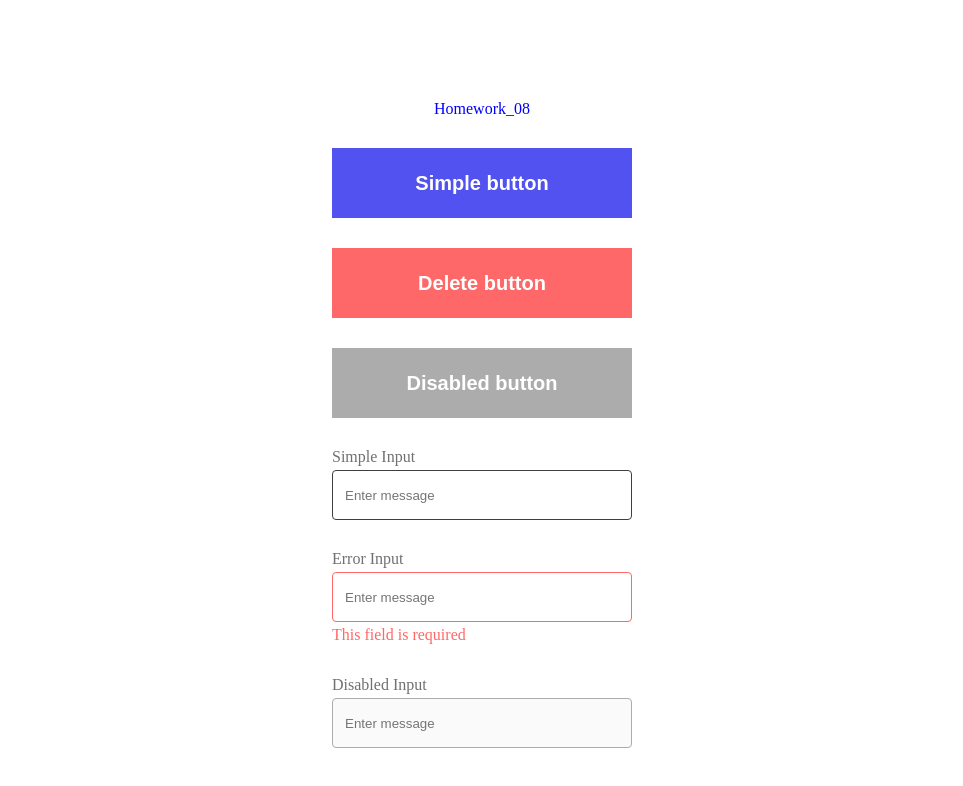
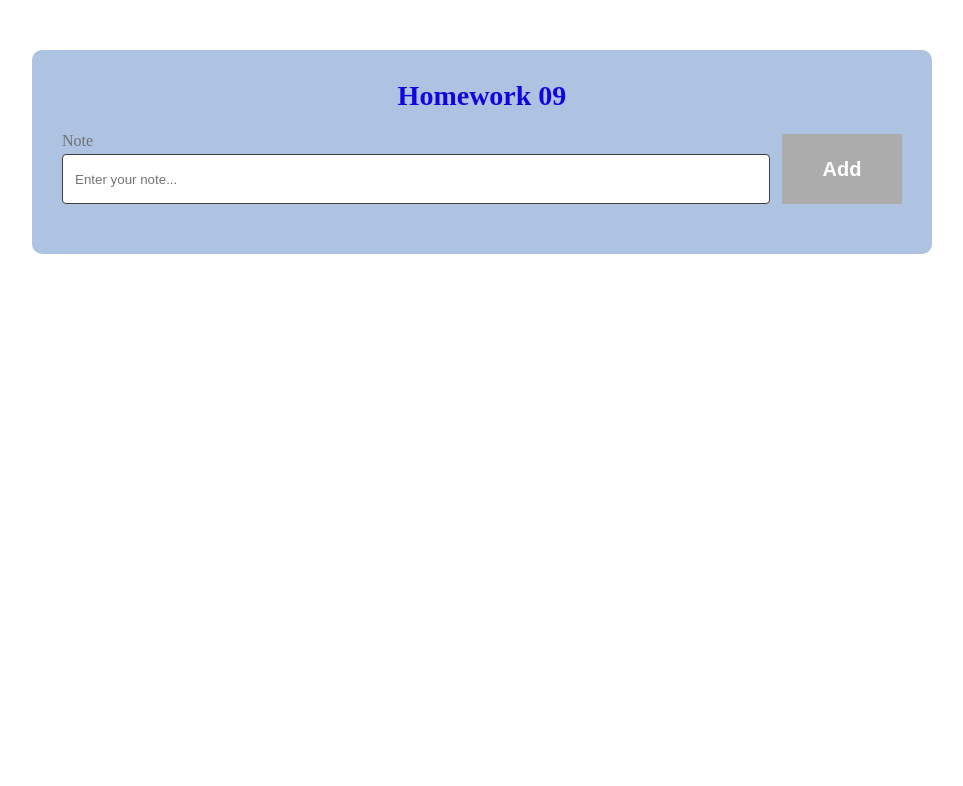
Before and after one commit to Lunasonne/ReactProjekt_67_TypeScript, a React (Vite) app: page / in a window 1280 px wide. Shown: the top 786 px of the page, without its empty margins (158-1121 px from the left). Built offline with nearby package versions, Linux system fonts and the light colour scheme.

Commit message:
Homework_09 with Input, Button, and Notes list

```diff
--- a/src/App.tsx
+++ b/src/App.tsx
@@ -6,6 +6,7 @@ import Lesson_08 from "./lessons/Lesson_08/Lesson_08";
 import Homework_06 from "./homeworks/Homework_06/Homework_06";
 // import Homework_07 from "./homeworks/Homework_07/Homework_07";
 import Homework_08 from "./homeworks/Homework_08/Homework_08";
+import Homework_09 from "./homeworks/Homework_09/Homework_09";
 
 function App() {
 
@@ -15,7 +16,7 @@ function App() {
          {/* Homeworks */}
                     {/* <Homework_06/> */}
                     {/* <Homework_07/> */}
-                       <Homework_08/>
+                       <Homework_09/>
          {/* Lessons  */}
                   {/* <Lesson_06/> */}
                   {/* <Lesson_07/> */}
--- /dev/null
+++ b/src/homeworks/Homework_09/Homework_09.tsx
@@ -0,0 +1,68 @@
+
+import { useState, type ChangeEvent } from "react";
+ import { v4 as uuidv4 } from "uuid";
+ import Input from "components/Input/Input";
+import Button from "components/Button/Button";
+import type { Note } from "./types";
+import { Container, Title, InputButtonContainer, TaskList, TaskItem,InputWrapper, ButtonWrapper } from "./styles";
+
+export default function Homework_09() {
+  const [notes, setNotes] = useState<Note[]>([]);
+  const [newNote, setNewNote] = useState<string>("");
+
+  // Обновление input
+  const handleChange = (event: ChangeEvent<HTMLInputElement>) => {
+    setNewNote(event.target.value);
+  };
+
+  // Добавление новой заметки
+  const addNote = () => {
+    if (!newNote.trim()) return;
+
+    const note: Note = {
+      id: uuidv4(),
+      text: newNote.trim(),
+      createdAt: new Date(),
+    };
+
+    setNotes([...notes, note]);
+    setNewNote("");
+  };
+
+
+  const noteItems = notes.map((note) => (
+    <TaskItem key={note.id}>
+      {note.text}
+    </TaskItem>
+  ));
+
+  return (
+    <Container>
+      <Title>Homework 09</Title>
+
+      <InputButtonContainer>
+       <InputWrapper>
+        <Input
+          id="note"
+          name="note"
+          label="Note"
+          placeholder="Enter your note..."
+          value={newNote}
+          onChange={handleChange}
+        />
+        </InputWrapper>
+        <ButtonWrapper>
+        <Button
+          name="Add"
+          onClick={addNote}
+          disabled={!newNote.trim()}
+        />
+       </ButtonWrapper>
+      </InputButtonContainer>
+
+      <TaskList>
+        {noteItems}
+      </TaskList>
+    </Container>
+  );
+}
--- /dev/null
+++ b/src/homeworks/Homework_09/styles.ts
@@ -0,0 +1,50 @@
+ import styled from "@emotion/styled";
+
+export const Container = styled.div`
+ width: 90%;
+  max-width: 900px;
+  margin: 50px auto;
+  border-radius: 10px;
+  padding: 30px;
+  background-color: #aec3e1;
+  border-radius: 10px;
+`;
+
+export const Title = styled.h1`
+  text-align: center;
+  margin-bottom: 20px;
+  font-size: 28px;
+  color: #1405df;
+`;
+
+export const InputButtonContainer = styled.div`
+ width: 100%;
+  display: flex;
+  gap: 12px;
+  margin-bottom: 20px;
+  align-items: flex-end;
+`;
+export const InputWrapper = styled.div`
+  flex: 1;
+`;
+
+export const TaskList = styled.ul`
+  list-style: none;
+  padding: 0;
+  margin: 0;
+`;
+
+export const TaskItem = styled.li`
+  padding: 10px 14px;
+  margin-bottom: 10px;
+  background-color: #e6ebef;
+  border-radius: 8px;
+  border: 1px solid #e0e0e0;
+  display: flex;
+  justify-content: space-between;
+  align-items: center;
+`;
+
+ export const ButtonWrapper = styled.div`
+     flex: 0 0 120px;
+`;
--- /dev/null
+++ b/src/homeworks/Homework_09/types.ts
@@ -0,0 +1,5 @@
+export interface Note {
+  id: string;
+  text: string ;
+  createdAt: Date;
+}
```
